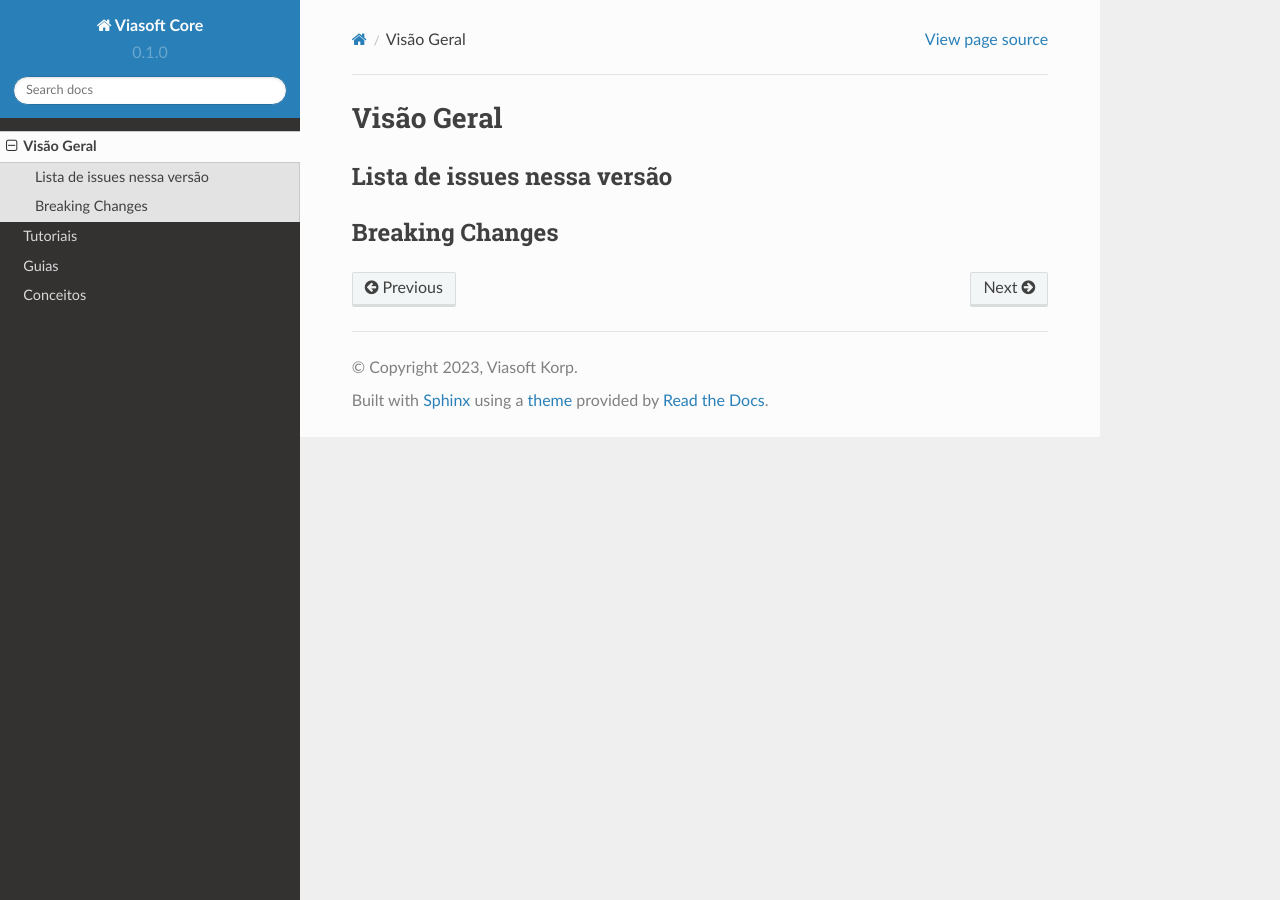
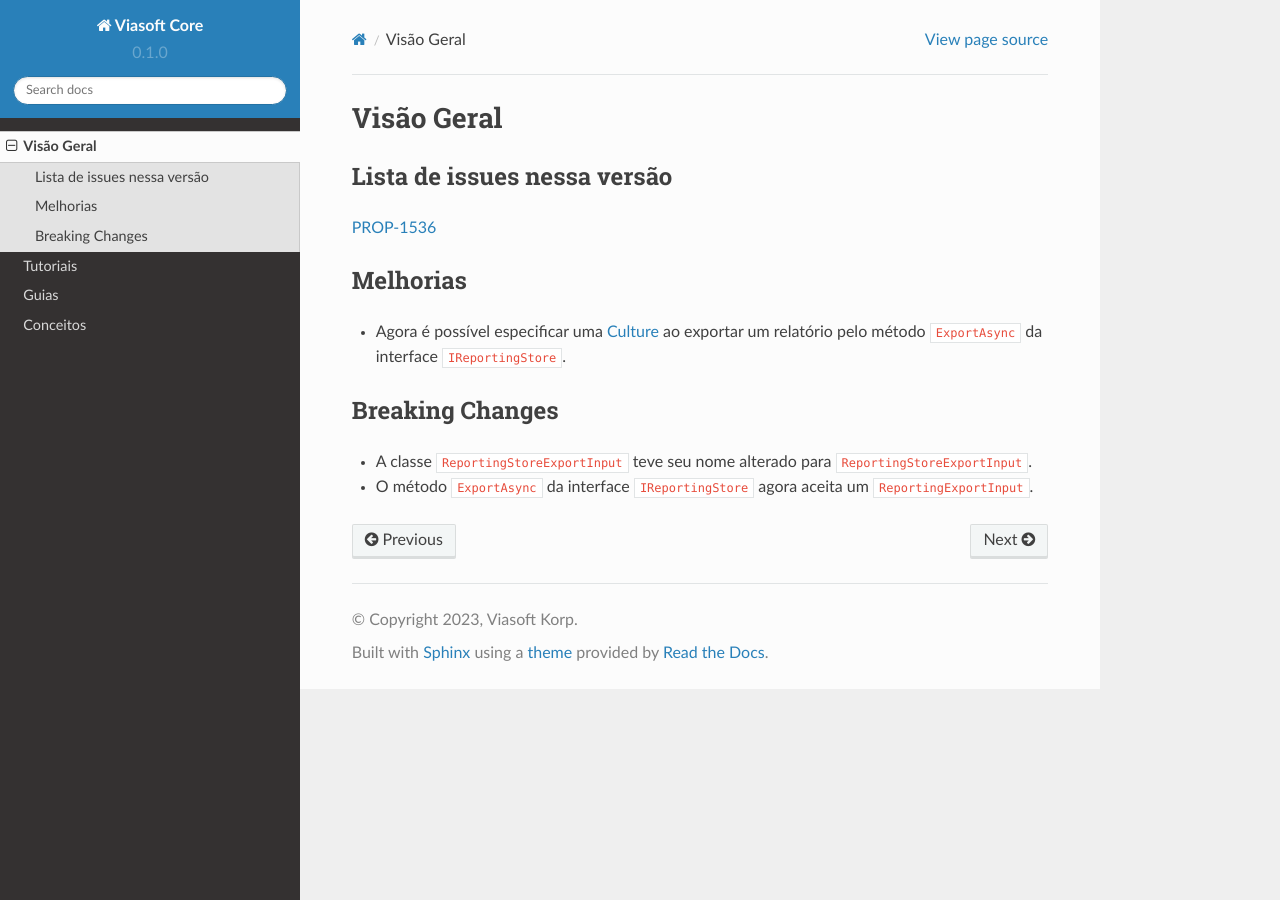
Before and after one commit to viasoftkorp/viasoft-core-docs, a Sphinx documentation site: the page built from docs/source/visao_geral.rst, in a window 1280 px wide. Built offline with Sphinx 7.4.7 and the Read the Docs theme 2.0.0, drawn with Linux system fonts in a browser that asks for light colours.

Commit message:
PROP-1536

```diff
--- a/docs/source/visao_geral.rst
+++ b/docs/source/visao_geral.rst
@@ -4,6 +4,19 @@ Visão Geral
 Lista de issues nessa versão
 ----------------------------
 
+PROP-1536_
+
+.. _PROP-1536: http://jira.korp.com.br/browse/PROP-1536
+
+Melhorias
+---------
+
+* Agora é possível especificar uma Culture_ ao exportar um relatório pelo método ``ExportAsync`` da interface ``IReportingStore``.
+
+.. _Culture: https://learn.microsoft.com/pt-br/dotnet/api/system.globalization.cultureinfo?view=net-7.0
 
 Breaking Changes
 ----------------
+
+* A classe ``ReportingStoreExportInput`` teve seu nome alterado para ``ReportingStoreExportInput``.
+* O método ``ExportAsync`` da interface ``IReportingStore`` agora aceita um ``ReportingExportInput``.
```
